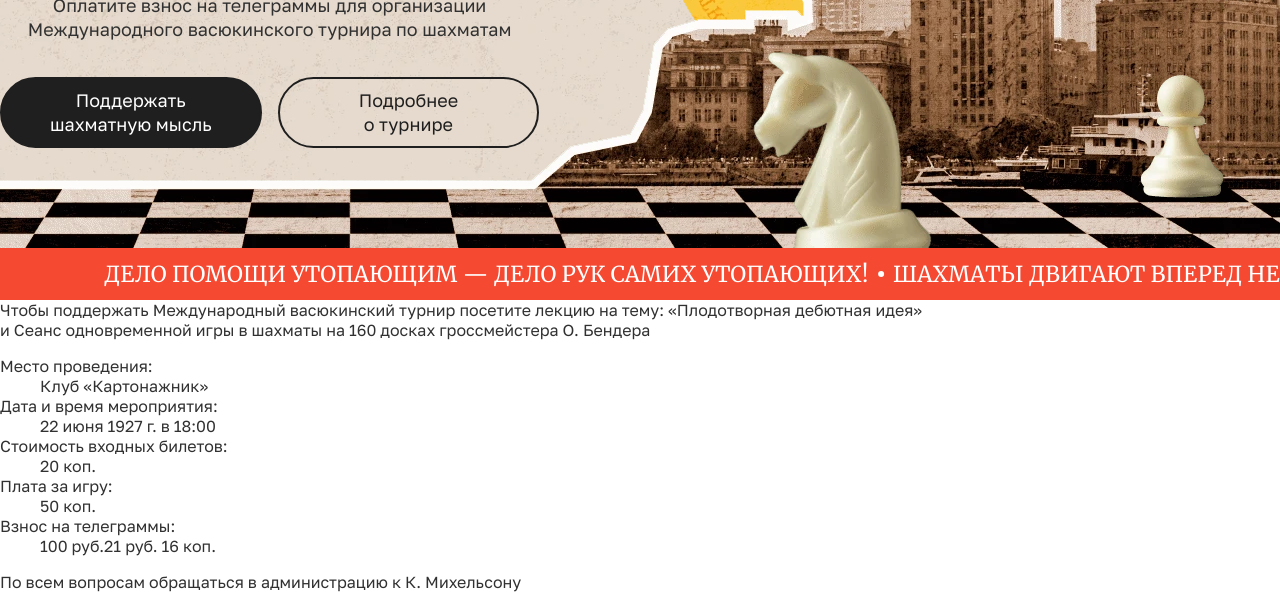
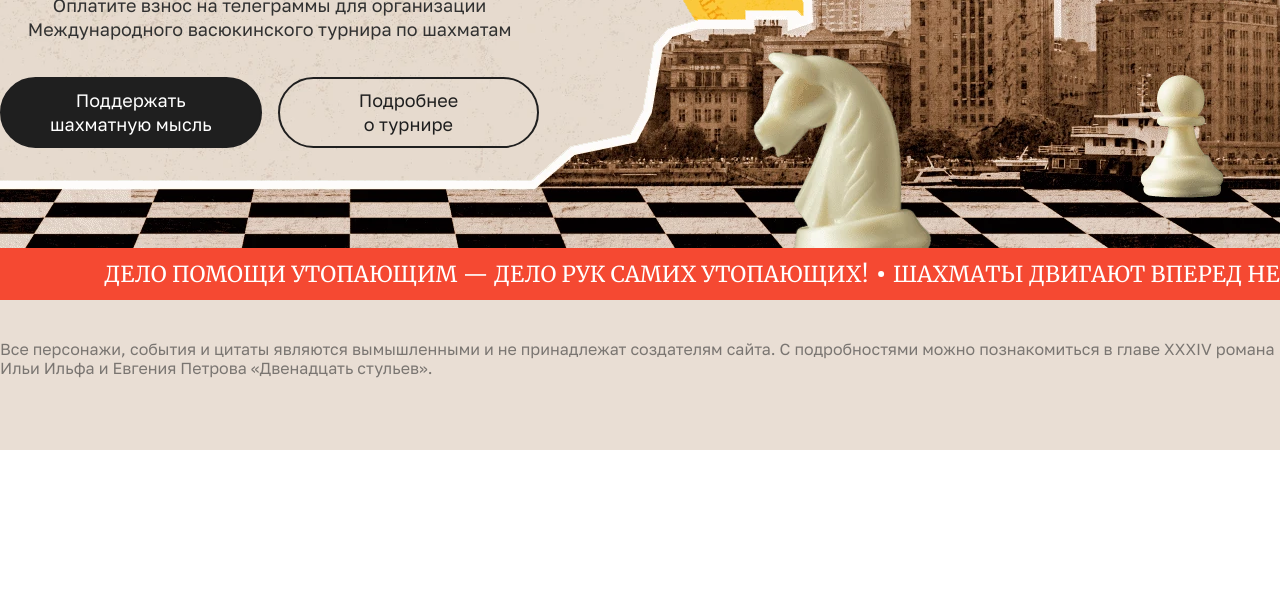
Before and after one commit to miumio/4horses, a website: page index.html in a window 1280 px wide. Shown: the part 491-1083 px from the top of the page. After the commit the page ends 941 px from the top, so only its background shows below. Drawn offline with Linux system fonts and the light colour scheme; files whose address does not match are found by name.

Commit message:
add footer

```diff
--- a/index.html
+++ b/index.html
@@ -126,7 +126,7 @@
 	</header>
 
 	<main>
-		<div class="running-line">
+		<!-- <div class="running-line">
 			<ul class="running-line__list animation-scroll">
 				<li class="running-line__item">Дело помощи утопающим&nbsp;&mdash; дело рук самих
 					утопающих!</li>
@@ -157,10 +157,30 @@
 				<dd><span>100&nbsp;руб.</span>21&nbsp;руб.&nbsp;16&nbsp;коп.</dd>
 			</dl>
 			<p>По&nbsp;всем вопросам обращаться в&nbsp;администрацию к&nbsp;К.&nbsp;Михельсону</p>
-		</section>
+		</section> -->
 	</main>
 
-	<footer></footer>
+	<!-- footer -->
+	<footer class="page-footer">
+		<div class="running-line">
+			<ul class="running-line__list animation-scroll">
+				<li class="running-line__item">Дело помощи утопающим&nbsp;&mdash; дело рук самих
+					утопающих!</li>
+				<li class="running-line__item">Шахматы двигают вперед не&nbsp;только культуру,
+					но&nbsp;и&nbsp;экономику!
+				</li>
+				<li class="running-line__item">Лед тронулся, господа присяжные заседатели!</li>
+			</ul>
+		</div>
+
+		<div class="container">
+			<p class="page-footer__text">Все персонажи, события и&nbsp;цитаты являются вымышленными
+				и&nbsp;не&nbsp;принадлежат создателям сайта.
+				С&nbsp;подробностями можно познакомиться в&nbsp;главе XXXIV романа Ильи Ильфа и&nbsp;Евгения Петрова
+				&laquo;Двенадцать стульев&raquo;.
+			</p>
+		</div>
+	</footer>
 </body>
 
 </html>
--- /dev/null
+++ b/styles/blocks/page-footer/index.css
@@ -0,0 +1,4 @@
+/* Block */
+
+@import url('page-footer.css');
+@import url('mobile.css');
--- /dev/null
+++ b/styles/blocks/page-footer/mobile.css
@@ -0,0 +1,5 @@
+/* Mobile */
+
+@media (width < 1023px) {
+
+}
--- /dev/null
+++ b/styles/blocks/page-footer/page-footer.css
@@ -0,0 +1,13 @@
+/* Page-footer */
+
+.page-footer {
+	padding: 0 0 72px;
+	margin-top: auto;
+	background-color: var(--color-back);
+}
+
+.page-footer__text {
+	margin-top: 40px;
+	opacity: 0.6;
+	line-height: 1.2;
+}
--- a/styles/blocks/page/page.css
+++ b/styles/blocks/page/page.css
@@ -9,4 +9,7 @@
 
 .page__body {
 	margin: 0;
+	min-height: 100vh;
+	display: flex;
+	flex-direction: column;
 }
--- a/styles/colors/index.css
+++ b/styles/colors/index.css
@@ -5,5 +5,6 @@
 	--color-dark: #313131;
 	--color-middle: #595653;
 	--color-red: #F54932;
+	--color-sepia: #E9DED4;
 	--color-white: #ffffff;
 }
--- a/styles/global/variables.css
+++ b/styles/global/variables.css
@@ -5,6 +5,7 @@
 	--color-text-primary: var(--color-dark);
 	--color-text-middle: var(--color-middle);
 	--color-warning: var(--color-red);
+	--color-back: var(--color-sepia);
 
 	/* font */
 	--font-family-heading: "Merriweather", system-ui, serif;
--- a/styles/index.css
+++ b/styles/index.css
@@ -21,3 +21,4 @@
 @import url('blocks/page-nav/index.css');
 @import url('blocks/button/index.css');
 @import url('blocks/running-line/index.css');
+@import url('blocks/page-footer/index.css');
```
